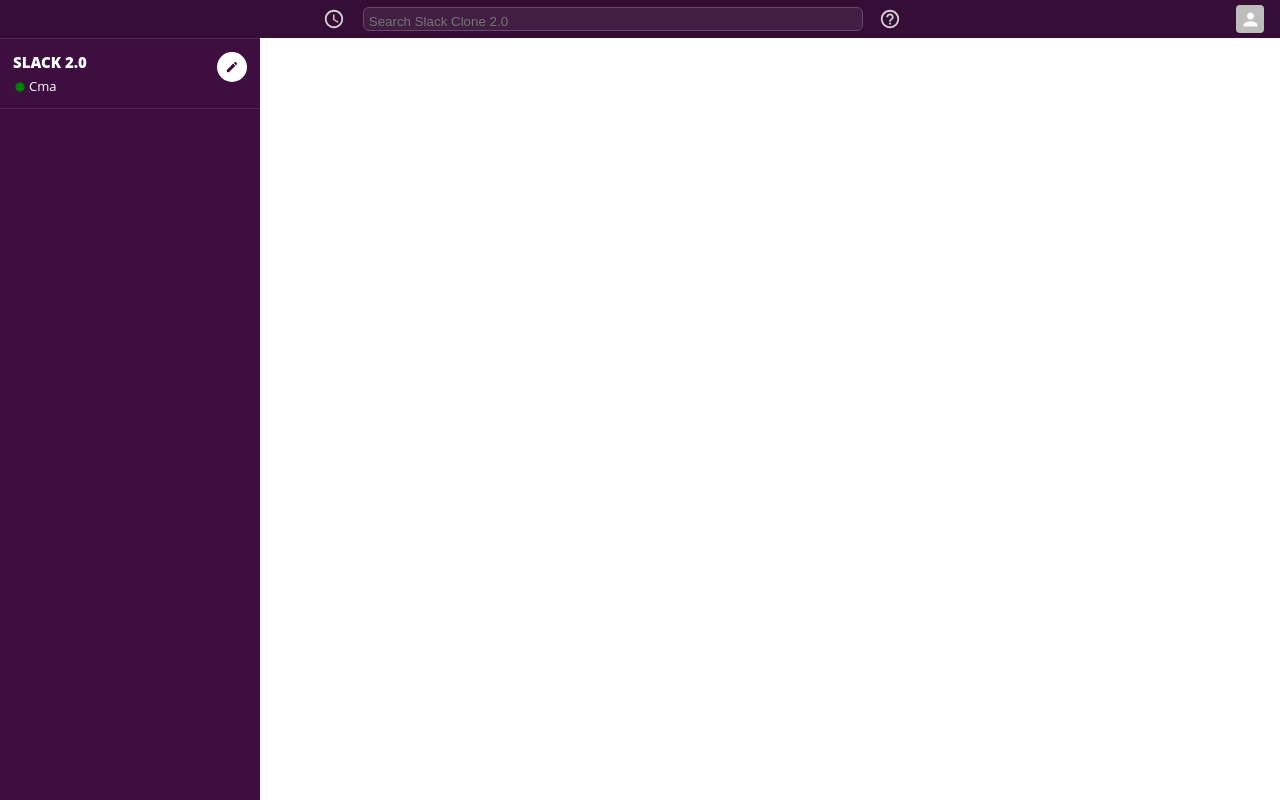
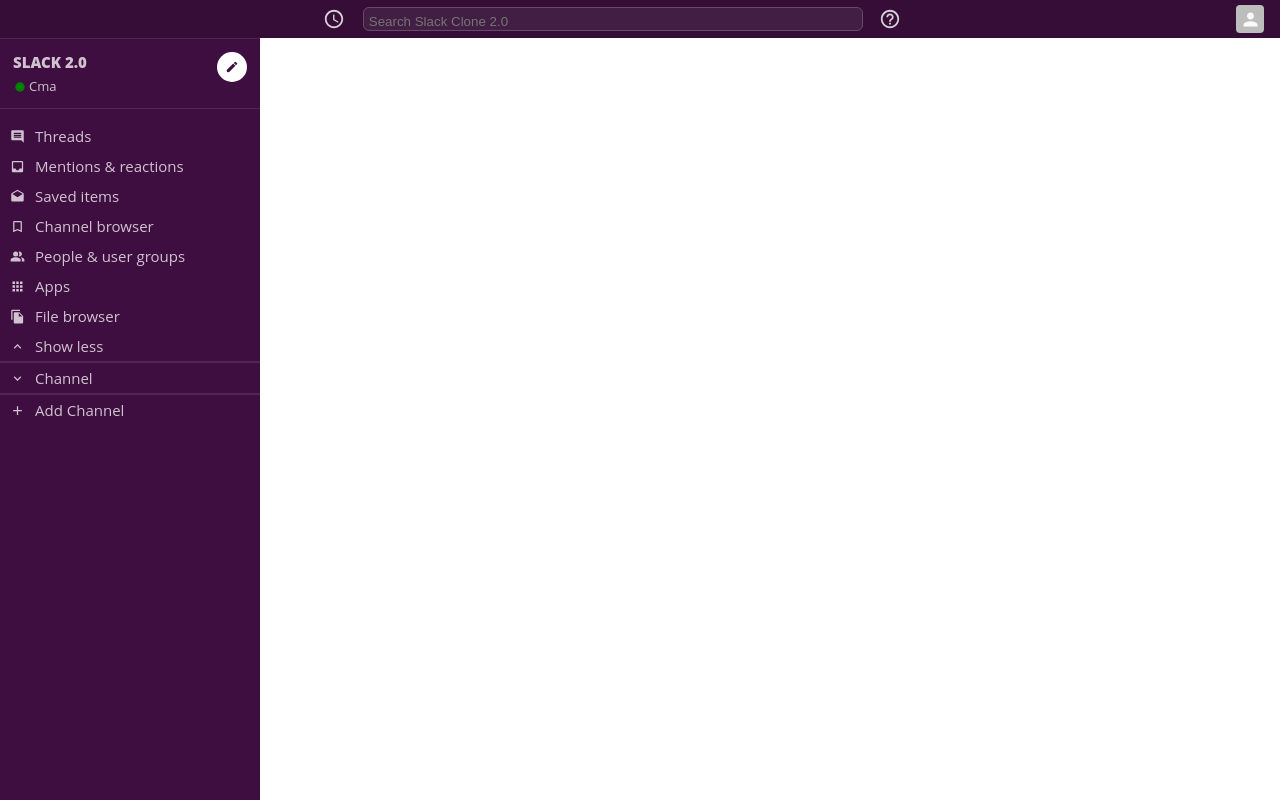
Before and after one commit to c-m-a/slack-clone-2.0, a React (Create React App) app: page / in a window 1280 px wide. Built offline with nearby package versions, Linux system fonts and the light colour scheme.

Commit message:
Add Side Bar Option component, its elements and styles

```diff
--- a/src/components/Sidebar.js
+++ b/src/components/Sidebar.js
@@ -1,6 +1,19 @@
 import styled from 'styled-components';
 import FiberManualRecordIcon from '@material-ui/icons/FiberManualRecord';
+
+import AddIcon from '@material-ui/icons/Add';
+import AppsIcon from '@material-ui/icons/Apps';
+import BookmarkBorderIcon from '@material-ui/icons/BookmarkBorder';
 import CreateIcon from '@material-ui/icons/Create';
+import DraftsIcon from '@material-ui/icons/Drafts';
+import ExpandLessIcon from '@material-ui/icons/ExpandLess';
+import ExpandMoreIcon from '@material-ui/icons/ExpandMore';
+import FileCopyIcon from '@material-ui/icons/FileCopy';
+import InboxIcon from '@material-ui/icons/Inbox';
+import InsertCommentIcon from '@material-ui/icons/InsertComment';
+import PeopleAltIcon from '@material-ui/icons/PeopleAlt';
+
+import SidebarOption from './SidebarOption';
 
 export default function Sidebar() {
   return (
@@ -15,6 +28,19 @@ export default function Sidebar() {
         </SidebarInfo>
         <CreateIcon />
       </SidebarHeader>
+
+      <SidebarOption Icon={InsertCommentIcon} title="Threads" />
+      <SidebarOption Icon={InboxIcon} title="Mentions & reactions" />
+      <SidebarOption Icon={DraftsIcon} title="Saved items" />
+      <SidebarOption Icon={BookmarkBorderIcon} title="Channel browser" />
+      <SidebarOption Icon={PeopleAltIcon} title="People & user groups" />
+      <SidebarOption Icon={AppsIcon} title="Apps" />
+      <SidebarOption Icon={FileCopyIcon} title="File browser" />
+      <SidebarOption Icon={ExpandLessIcon} title="Show less" />
+      <hr />
+      <SidebarOption Icon={ExpandMoreIcon} title="Channel" />
+      <hr />
+      <SidebarOption Icon={AddIcon} addChannelOption title="Add Channel" />
     </SidebarContainer>
   );
 }
@@ -24,15 +50,20 @@ const SidebarContainer = styled.div`
   height: 100%;
   color: var(--sidebar-color);
   background-color: var(--sidebar-bg-color);
+
+  > hr {
+    border: .1rem solid var(--sidebar-header-border-color);
+  }
 `;
 
 const SidebarHeader = styled.div`
   display: flex;
   justify-content: space-between;
   cursor: pointer;
+  margin-bottom: 1.2rem;
   padding: 1.3rem;
-  border-top: .1rem var(--sidebar-header-border-color) solid;
-  border-bottom: .1rem var(--sidebar-header-border-color) solid;
+  border-top: .1rem solid var(--sidebar-header-border-color);
+  border-bottom: .1rem solid var(--sidebar-header-border-color);
 
   :hover {
     background-color: var(--slack-color);
--- /dev/null
+++ b/src/components/SidebarOption.js
@@ -0,0 +1,41 @@
+import styled from 'styled-components';
+
+  export default function SidebarOption({ Icon, addChannelOption, title }) {
+  return (
+    <SidebarOptionContainer>
+      {Icon && <Icon />}
+      {Icon ? (
+        <h3>{title}</h3>
+      ) : (
+        <SidebarOptionChannel>
+          <span>#</span> {title}
+        </SidebarOptionChannel>
+      )}
+    </SidebarOptionContainer>
+  );
+}
+
+const SidebarOptionContainer = styled.div`
+  display: flex;
+  align-items: center;
+  padding: .5rem 1rem;
+  cursor: pointer;
+
+  :hover {
+    background-color: var(--slack-color);
+  }
+
+  > .MuiSvgIcon-root {
+    font-size: 1.5rem;
+    margin-right: 1rem;
+  }
+
+  > h3 {
+    font-size: 1.5rem;
+    font-weight: normal;
+  }
+`;
+
+const SidebarOptionChannel = styled.div`
+  font-size: 1.5rem;
+`;
--- a/src/index.css
+++ b/src/index.css
@@ -18,7 +18,7 @@
   --search-input-color: #d9d2d9;
   --sidebar-header-border-color: #522653;
   --sidebar-bg-color: #3f0e40;
-  --sidebar-color: white;
+  --sidebar-color: #cfc3cf;
 }
 
 html {
```
